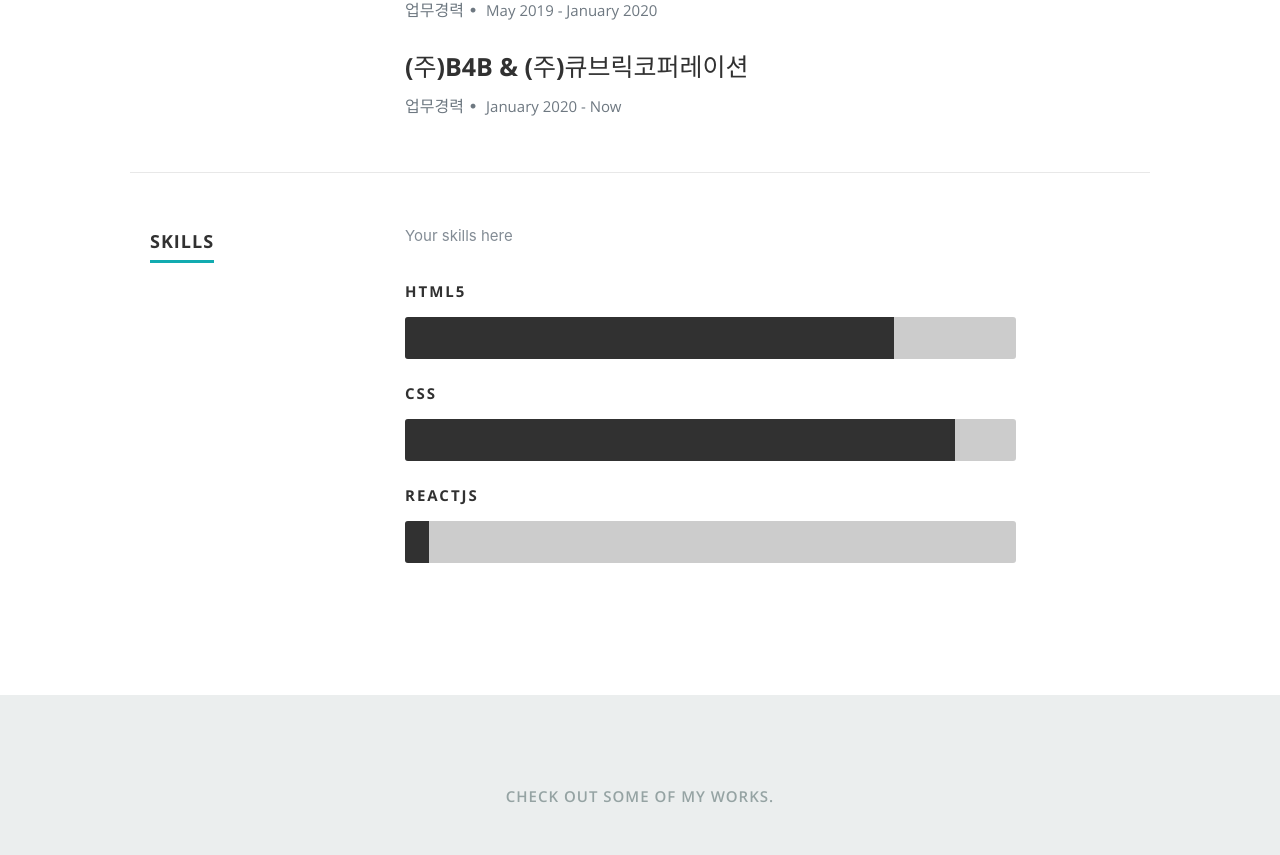
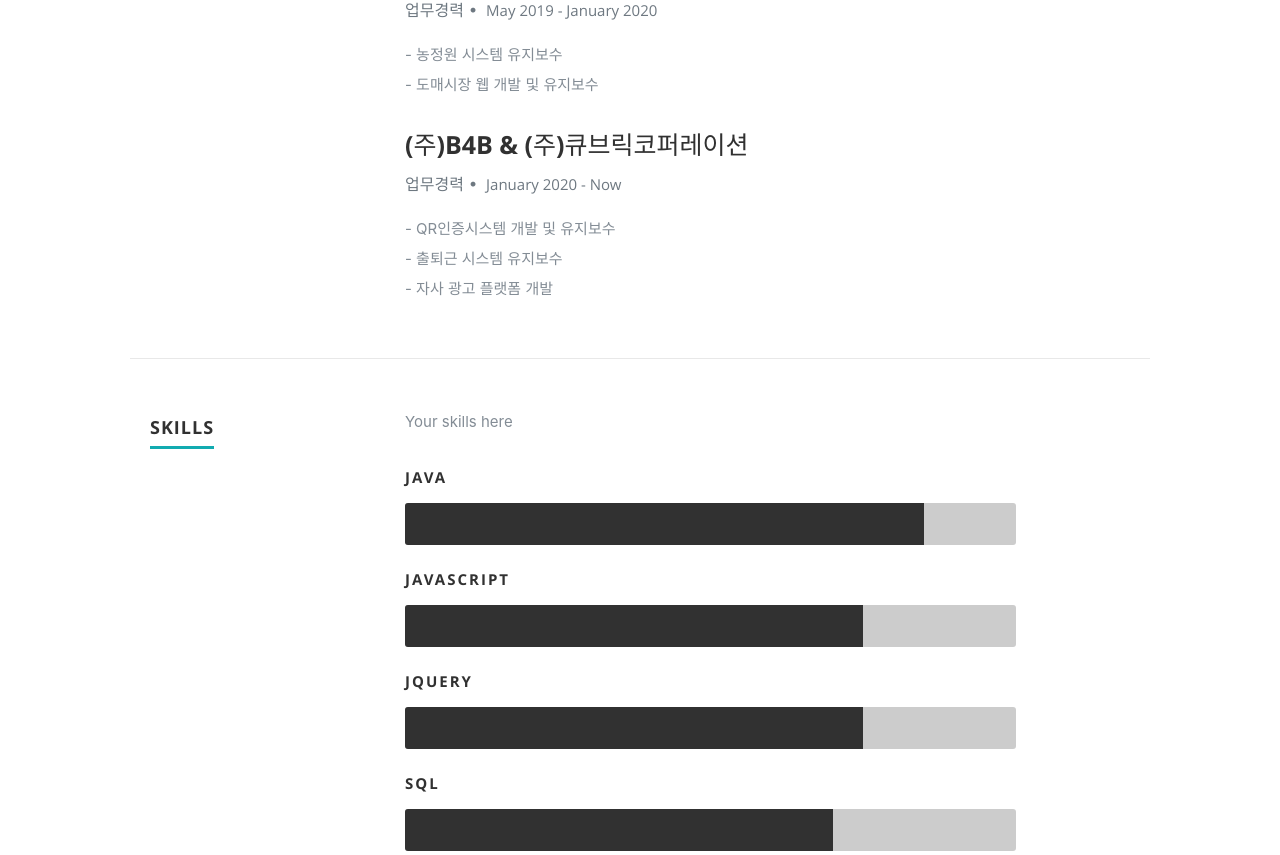
Before and after one commit to kim911003/react_portfolio_v1, a React (Create React App) app: page / in a window 1280 px wide. Shown: the part 1931-2786 px from the top of the page. Built offline with nearby package versions, Linux system fonts and the light colour scheme.

Commit message:
resume,layout, Data

```diff
--- a/public/css/layout.css
+++ b/public/css/layout.css
@@ -341,19 +341,39 @@ ul#nav li.current a { color: #F06000; }
   	-webkit-animation: wordpress 2s ease;
 }
 .css {
-  	width: 90%;
+  	width: 50%;
   	-moz-animation: css 2s ease;
   	-webkit-animation: css 2s ease;
 }
-.html5 {
-  	width: 80%;
+.java {
+  	width: 85%;
   	-moz-animation: html5 2s ease;
   	-webkit-animation: html5 2s ease;
 }
+.javascript {
+	width: 75%;
+  	-moz-animation: javascript 2s ease;
+  	-webkit-animation: javascript 2s ease;
+}
 .jquery {
-  	width: 50%;
+  	width: 75%;
   	-moz-animation: jquery 2s ease;
   	-webkit-animation: jquery 2s ease;
+}
+.sql{
+  	width: 70%;
+  	-moz-animation: sql 2s ease;
+  	-webkit-animation: sql 2s ease;
+}
+.reactjs {
+  	width: 25%;
+  	-moz-animation: reactjs 2s ease;
+  	-webkit-animation: reactjs 2s ease;
+}
+.nodejs {
+  	width: 10%;
+  	-moz-animation: nodejs 2s ease;
+  	-webkit-animation: nodejs 2s ease;
 }
 
 @-moz-keyframes photoshop {
--- a/src/components/Resume.js
+++ b/src/components/Resume.js
@@ -4,9 +4,7 @@ export default  class Resume extends Component {
     let resumeData = this.props.resumeData;
     return (
       <section id="resume">
-
          <div className="row education">
-
             <div className="three columns header-col">
                <h1><span>Education</span></h1>
             </div>
@@ -47,7 +45,11 @@ export default  class Resume extends Component {
                           {item.specialization}
                           <span>&bull;</span> <em className="date">{item.MonthOfLeaving} {item.YearOfLeaving}</em></p>
                           <p>
-                          {item.Achievements}
+                          {item.Achievements}<br></br>
+					      {item.SecondsAchievements}<br></br>
+							  {item.ThridAchievements != null  &&
+								item.ThridAchievements
+							  }
                           </p>
                        </div>
 
--- a/src/resumeData.js
+++ b/src/resumeData.js
@@ -51,30 +51,39 @@ let resumeData = {
         "specialization":"업무경력",
         "MonthOfLeaving":"May",
         "YearOfLeaving":"2019 - January 2020",
-        "Achievements1":"농정원 시스템 유지보수",
-		"Achievements1":"도매시장 웹 개발 및 유지보수"
+        "Achievements":" - 농정원 시스템 유지보수",
+		"SecondsAchievements":" - 도매시장 웹 개발 및 유지보수"
       },
       {
         "CompanyName":"(주)B4B & (주)큐브릭코퍼레이션",
         "specialization":"업무경력",
         "MonthOfLeaving":"January",
         "YearOfLeaving":"2020 - Now",
-        "Achievements1":" - QR인증시스템 개발 및 유지보수,, 자사 광고 플랫폼 개발",
-		"Achievements2": " - 출퇴근 시스템 유지보수",
-		"Achievements3": ""
+        "Achievements":" - QR인증시스템 개발 및 유지보수",
+		"SecondsAchievements":" - 출퇴근 시스템 유지보수",
+		"ThridAchievements": " - 자사 광고 플랫폼 개발"
       }
     ],
     "skillsDescription":"Your skills here",
     "skills":[
       {
-        "skillname":"HTML5"
+        "skillname":"java"
       },
-      {
-        "skillname":"CSS"
+	  {
+		  "skillname":"javascript "
+	  },
+	  {
+		"skillname":"jquery "
+	  },
+	  {
+		"skillname":"sql"
+	  },
+	  {
+        "skillname":"Reactjs"
       },
-      {
-        "skillname":"Reactjs"
-      }
+	  {
+		  "skillname":"Nodejs"
+	  }
     ],
     "portfolio":[
       {
```
